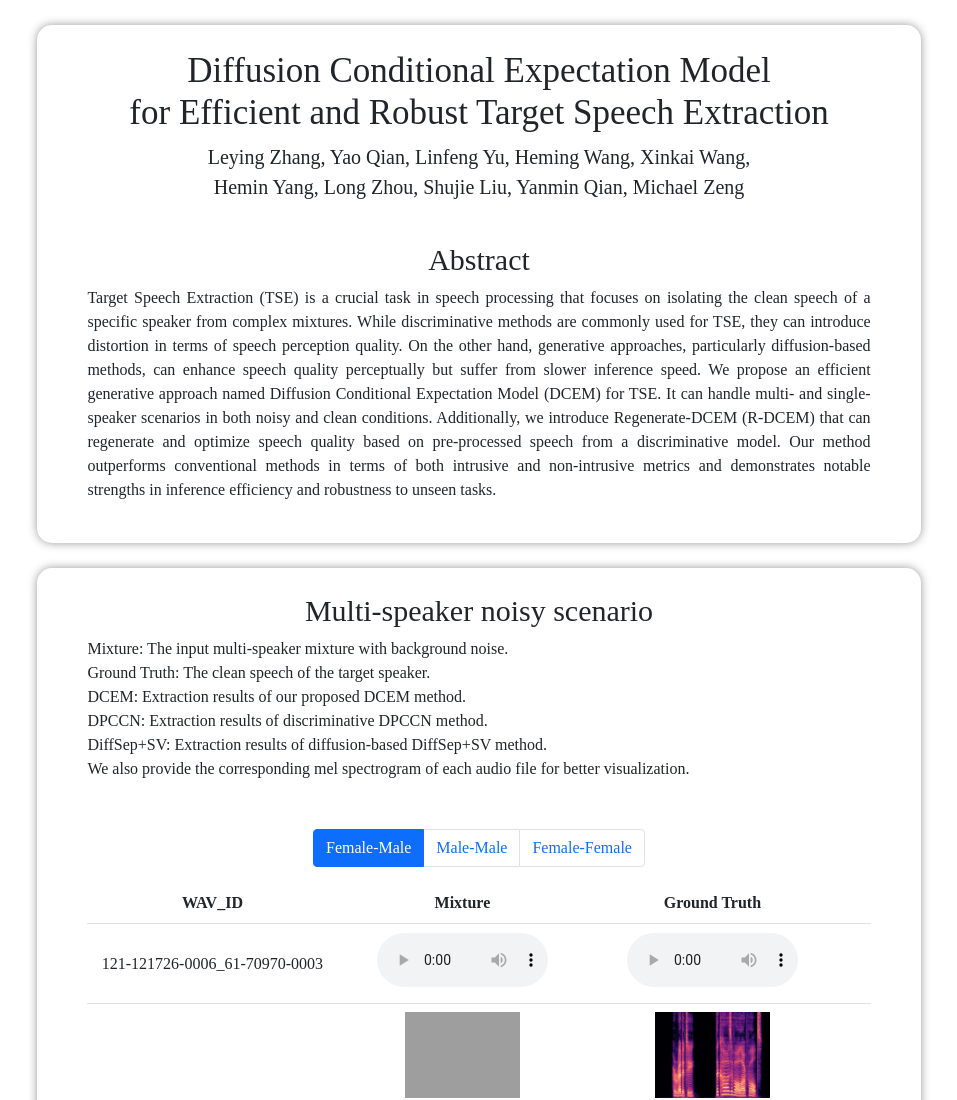
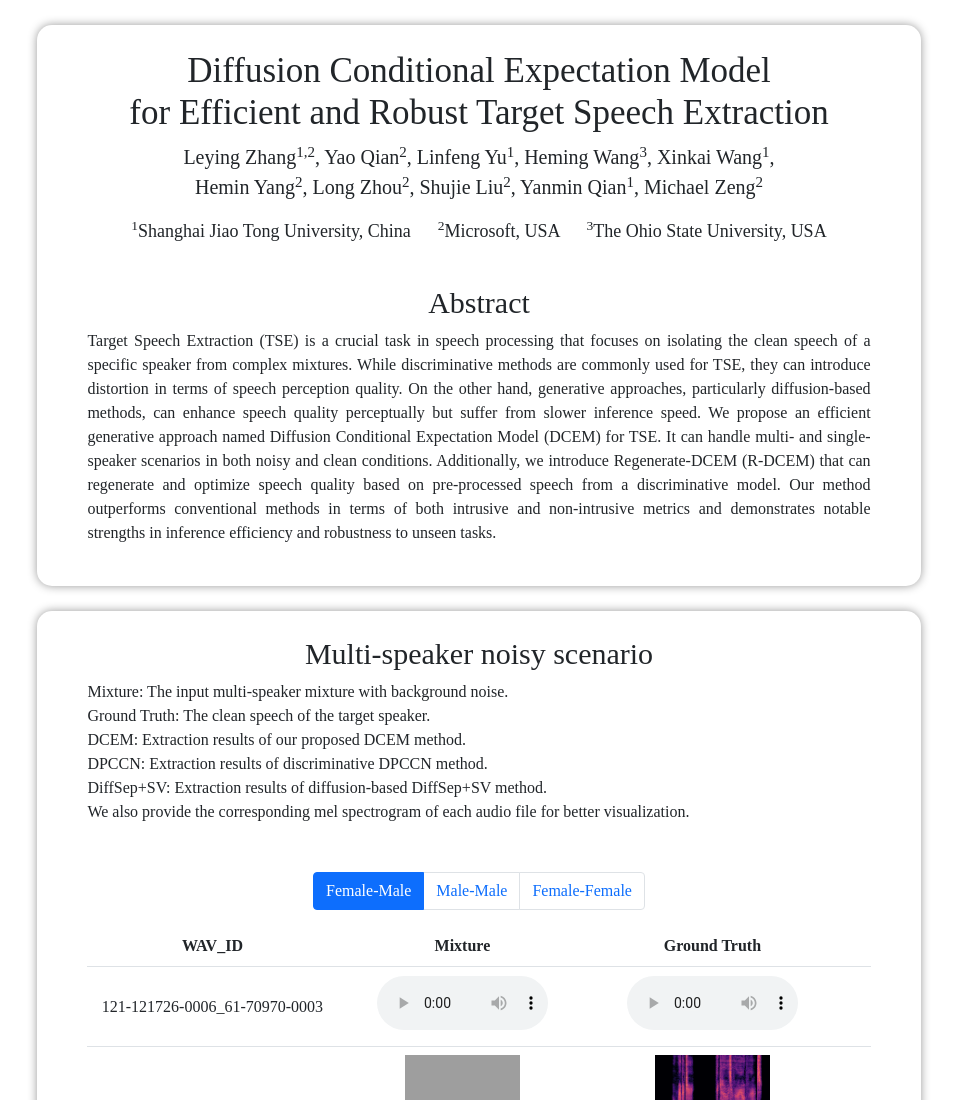
Before and after one commit to vivian556123/ddtse, a plain HTML site: page index.html in a window 1280 px wide. Shown: the top 1100 px of the page, without its empty margins (161-1118 px from the left). Drawn offline with nearby package versions, Linux system fonts and the light colour scheme; some packages are replaced by stand-ins of ours; grey boxes are pictures that could not be loaded.

Commit message:
update school and company name

```diff
--- a/index.html
+++ b/index.html
@@ -188,7 +188,9 @@
         <h1><strong>Diffusion Conditional Expectation Model  <br>
           for Efficient and Robust Target Speech Extraction</strong></h1>
         <h5></h5>
-        <span style="font-size: 20px">Leying Zhang, Yao Qian, Linfeng Yu, Heming Wang, Xinkai Wang, <br> Hemin Yang,  Long Zhou, Shujie Liu, Yanmin Qian, Michael Zeng</span></p>
+        <span style="font-size: 20px">Leying Zhang<sup>1,2</sup>, Yao Qian<sup>2</sup>, Linfeng Yu<sup>1</sup>, Heming Wang<sup>3</sup>, Xinkai Wang<sup>1</sup>, <br> Hemin Yang<sup>2</sup>,  Long Zhou<sup>2</sup>, Shujie Liu<sup>2</sup>, Yanmin Qian<sup>1</sup>, Michael Zeng<sup>2</sup></span></p>
+        <span style="font-size: 18px"><sup>1</sup>Shanghai Jiao Tong University, China  &emsp;  <sup>2</sup>Microsoft, USA  &emsp; <sup>3</sup>The Ohio State University, USA </span></p>
+
         <!-- <p class="lead fw-bold">
           |<a
             href=""
```
